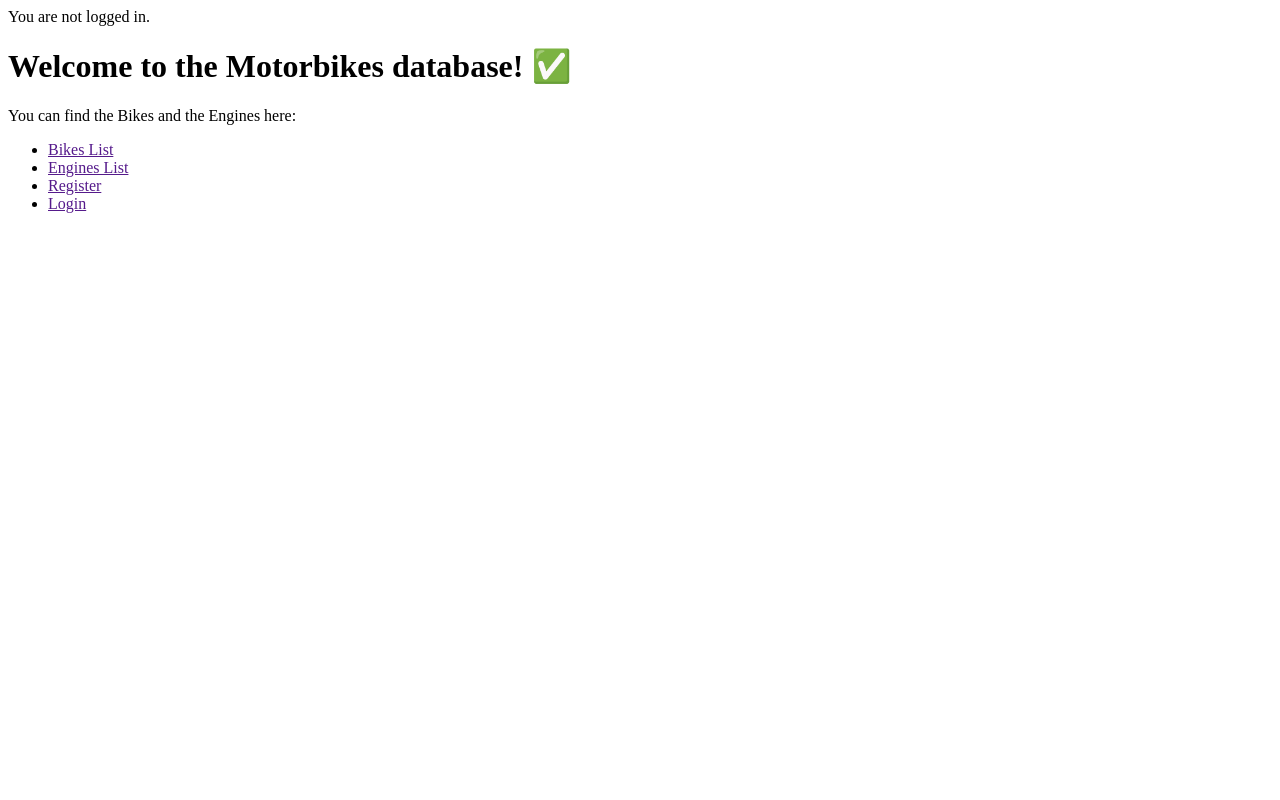
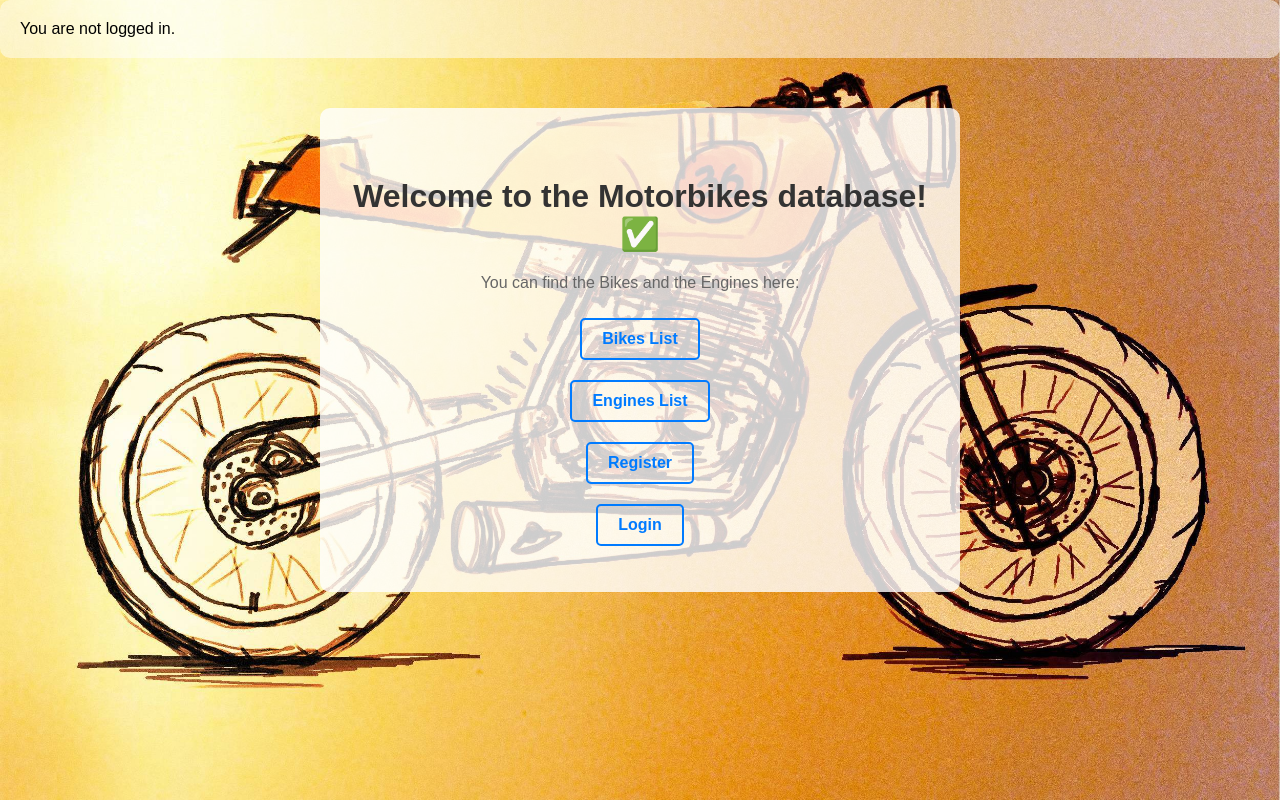
Before and after one commit to GianmarcoRuffi/symfony-7-rest-api-docker-new, a Symfony app: template templates/home/index.html.twig in a window 1280 px wide. Run offline with Twig, Linux system fonts and the light colour scheme; the template is opened without the code that fills it, so the values that code supplies are empty; some libraries are stand-ins or nearby versions.

Commit message:
Staging-5: Added Styles

```diff
--- /dev/null
+++ b/public/css/homestyles.css
@@ -0,0 +1,77 @@
+/* Stile per il corpo della pagina */
+body {
+    font-family: Arial, sans-serif;
+    margin: 0;
+    padding: 0;
+    background-image: url("../images/Home.jpg");
+    background-size: cover;
+    background-position: center;
+}
+
+.main-menu {
+    background-color: rgba(255, 255, 255, 0.8);
+    padding: 20px;
+    border-radius: 10px;
+    margin: 50px auto;
+    max-width: 600px;
+}
+
+h1 {
+    color: #333;
+    text-align: center;
+    margin-top: 50px;
+}
+
+
+p {
+    color: #666;
+    text-align: center;
+}
+
+
+ul {
+    list-style-type: none;
+    padding: 0;
+    text-align: center;
+}
+
+
+ul li a {
+    text-decoration: none;
+    color: #007bff;
+    font-weight: bold;
+    padding: 10px 20px;
+    border: 2px solid #007bff;
+    border-radius: 5px;
+    margin: 10px;
+    display: inline-block;
+}
+
+
+ul li a:hover {
+    background-color: #007bff;
+    color: #fff;
+}
+
+
+footer {
+    background-color: #333;
+    color: #fff;
+    text-align: center;
+    padding: 20px 0;
+    position: fixed;
+    bottom: 0;
+    width: 100%;
+}
+
+
+footer a {
+    color: #fff;
+    text-decoration: none;
+    font-weight: bold;
+}
+
+
+footer a:hover {
+    text-decoration: underline;
+}
--- /dev/null
+++ b/public/css/userinfo.css
@@ -0,0 +1,29 @@
+.container {
+    display: flex;
+    justify-content: space-between;
+    background-color: rgba(255, 255, 255, 0.5); /* Trasparenza del 50% */
+    padding: 20px;
+    border-radius: 10px;
+}
+
+.left-container {
+    flex: 1;
+}
+
+.right-container {
+    flex: 1;
+    text-align: right;
+}
+
+/* Stile per i link */
+a {
+    color: #007bff;
+    text-decoration: none;
+    font-weight: bold;
+    margin-left: 10px;
+}
+
+/* Stile hover per i link */
+a:hover {
+    text-decoration: underline;
+}
--- a/templates/home/index.html.twig
+++ b/templates/home/index.html.twig
@@ -2,7 +2,13 @@
 
 {% block title %}Home{% endblock %}
 
+{% block stylesheets %}
+    {{ parent() }}
+    <link rel="stylesheet" href="{{ asset('css/homestyles.css') }}">
+{% endblock %}
+
 {% block body %}
+<div class="main-menu">
         <h1>Welcome to the Motorbikes database! ✅</h1>
 
         <p>You can find the Bikes and the Engines here:</p>
@@ -15,4 +21,5 @@
             <li><a href="{{ registerLink }}">Register</a></li>
             <li><a href="{{ loginLink }}">Login</a></li>
         </ul>
+    </div>
 {% endblock %}
--- a/templates/includes/_user_info.html.twig
+++ b/templates/includes/_user_info.html.twig
@@ -1,9 +1,30 @@
+{% block stylesheets %}
+    <link rel="stylesheet" href="{{ asset('css/userinfo.css') }}">
+{% endblock %}
+
+<div class="container">
+    <div class="left-container">
         {% if app.user %}
             <div class="mb-3">
-        You are logged in as {{ app.user.userIdentifier }}, <a href="{{ path('app_logout') }}">Logout</a>
+                You are logged in as {{ app.user.userIdentifier }}
             </div>
         {% else %}
             <div class="mb-3">
                 You are not logged in.
             </div>
         {% endif %}
+    </div>
+
+    <div class="right-container">
+        {% if app.user %}
+            {% if is_granted('ROLE_ADMIN') %}
+                <div class="mb-3">
+                    <a href="{{ path('controlpanel') }}">> Go to the Dashboard</a>
+                </div>
+            {% endif %}
+            <div class="mb-3">
+                <a href="{{ path('app_logout') }}">> Logout</a>
+            </div>
+        {% endif %}
+    </div>
+</div>
```
Also changed, not shown: public/images/Home.jpg (added). Lines whose indentation alone changed are shown as unchanged.
